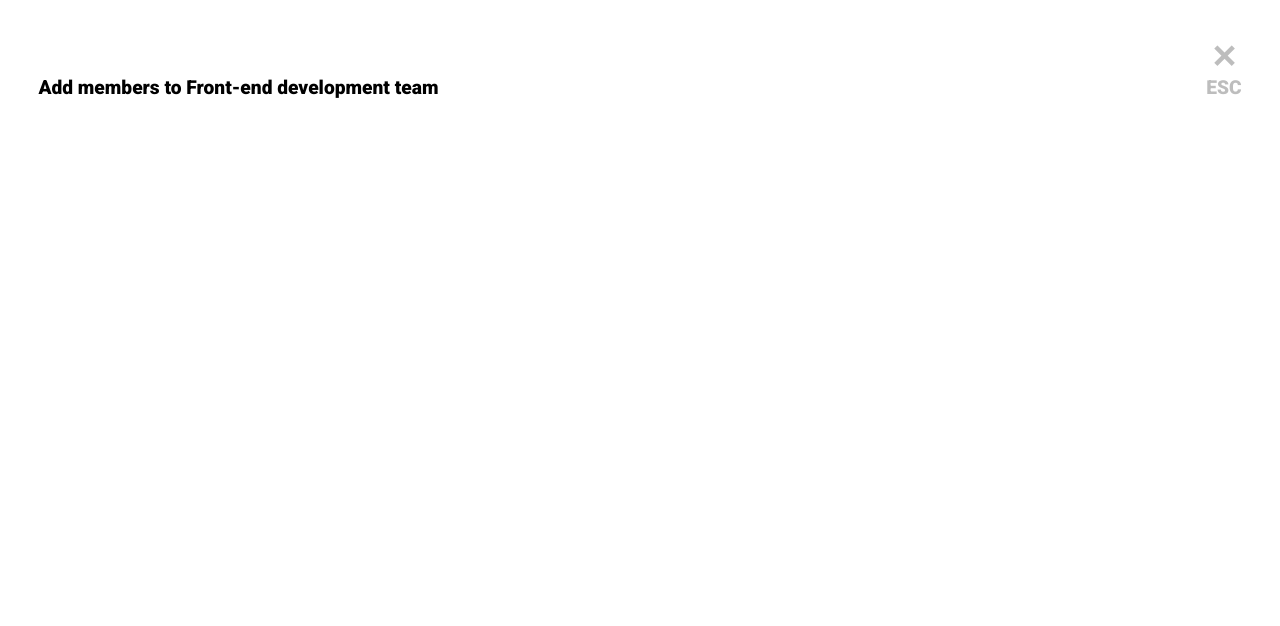
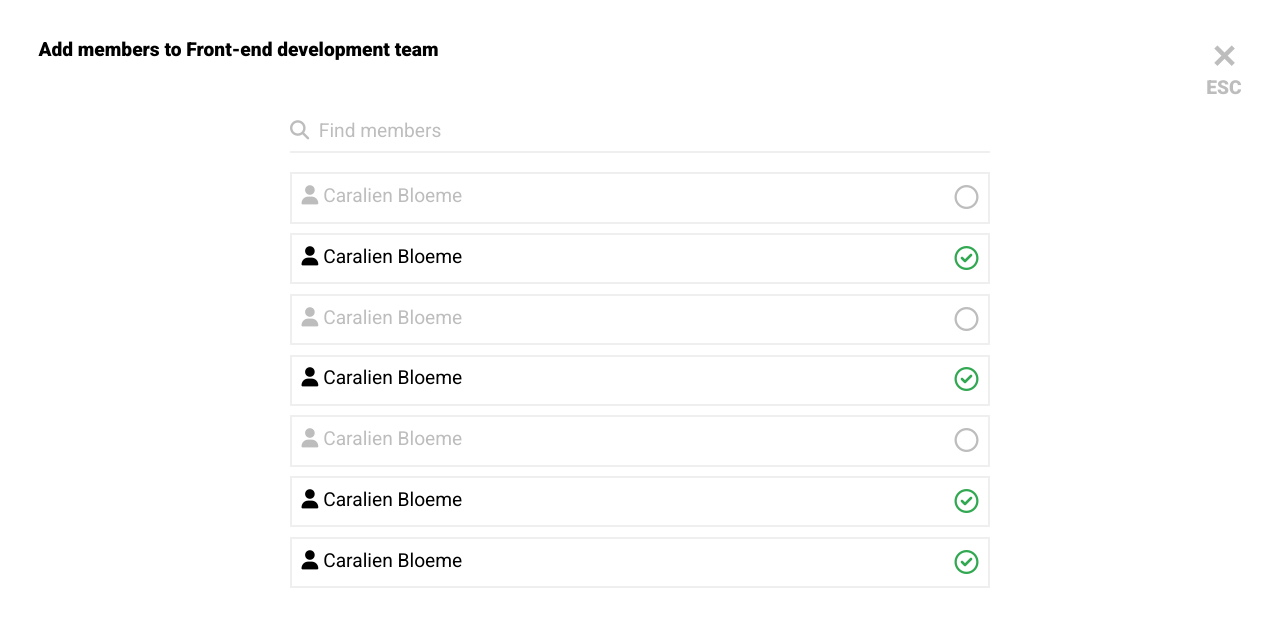
Before and after one commit to MKhasib/FTS-challange-2, a plain HTML site: page index.html in a window 1280 px wide. Drawn offline with Linux system fonts and the light colour scheme.

Commit message:
feat(main): adding main content search bar with members list

```diff
--- a/index.html
+++ b/index.html
@@ -11,6 +11,11 @@
       href="https://fonts.googleapis.com/css2?family=Roboto:wght@100;400;900&display=swap"
       rel="stylesheet"
     />
+    <link
+      rel="stylesheet"
+      href="https://cdnjs.cloudflare.com/ajax/libs/font-awesome/6.1.1/css/all.min.css"
+    />
+
     <link rel="stylesheet" href="styles.css" />
   </head>
   <body>
@@ -21,5 +26,64 @@
         <p>ESC</p>
       </div>
     </section>
+    <section class="main">
+      <div class="search">
+        <p><i class="fa fa-search"></i></p>
+        <p>Find members</p>
+      </div>
+      <div class="teams">
+        <ul>
+          <li class="team-member">
+            <p>
+              <span><i class="fa fa-user"></i></span>
+              <span>Caralien Bloeme</span>
+            </p>
+            <p class="circle-container"><i class="far fa-circle"></i></p>
+          </li>
+          <li class="team-member active">
+            <p>
+              <span><i class="fa fa-user"></i></span>
+              <span>Caralien Bloeme</span>
+            </p>
+            <p class="circle-container"><i class="far fa-check-circle"></i></p>
+          </li>
+          <li class="team-member">
+            <p>
+              <span><i class="fa fa-user"></i></span>
+              <span>Caralien Bloeme</span>
+            </p>
+            <p class="circle-container"><i class="far fa-circle"></i></p>
+          </li>
+          <li class="team-member active">
+            <p>
+              <span><i class="fa fa-user"></i></span>
+              <span>Caralien Bloeme</span>
+            </p>
+            <p class="circle-container"><i class="far fa-check-circle"></i></p>
+          </li>
+          <li class="team-member">
+            <p>
+              <span><i class="fa fa-user"></i></span>
+              <span>Caralien Bloeme</span>
+            </p>
+            <p class="circle-container"><i class="far fa-circle"></i></p>
+          </li>
+          <li class="team-member active">
+            <p>
+              <span><i class="fa fa-user"></i></span>
+              <span>Caralien Bloeme</span>
+            </p>
+            <p class="circle-container"><i class="far fa-check-circle"></i></p>
+          </li>
+          <li class="team-member active">
+            <p>
+              <span><i class="fa fa-user"></i></span>
+              <span>Caralien Bloeme</span>
+            </p>
+            <p class="circle-container"><i class="far fa-check-circle"></i></p>
+          </li>
+        </ul>
+      </div>
+    </section>
   </body>
 </html>
--- a/styles.css
+++ b/styles.css
@@ -1,5 +1,9 @@
 * {
   margin: 0;
+}
+ul {
+  list-style: none;
+  padding: 0;
 }
 body {
   font-family: "Roboto", sans-serif;
@@ -9,7 +13,6 @@ body {
 .header {
   display: flex;
   justify-content: space-between;
-  align-items: flex-end;
 }
 .close {
   display: flex;
@@ -25,3 +28,38 @@ body {
 .close:hover {
   color: black;
 }
+.main {
+  width: 100%;
+  max-width: 700px;
+  margin: 1em auto;
+  color: rgb(189, 189, 189);
+  font-weight: 400;
+}
+.search {
+  display: flex;
+  gap: 0.5em;
+  padding-bottom: 0.5em;
+  border-bottom: 2px solid rgb(239, 239, 239);
+  margin-bottom: 1em;
+}
+.team-member {
+  border: 2px solid rgb(239, 239, 239);
+  padding: 0.5em;
+  display: flex;
+  justify-content: space-between;
+  margin-bottom: 0.5em;
+}
+.team-member:hover {
+  color: black;
+  cursor: pointer;
+  border: 2px solid rgb(0, 0, 0);
+}
+.circle-container {
+  font-size: 1.5rem;
+}
+.team-member.active {
+  color: black;
+}
+.active .circle-container {
+  color: #32a852;
+}
```
